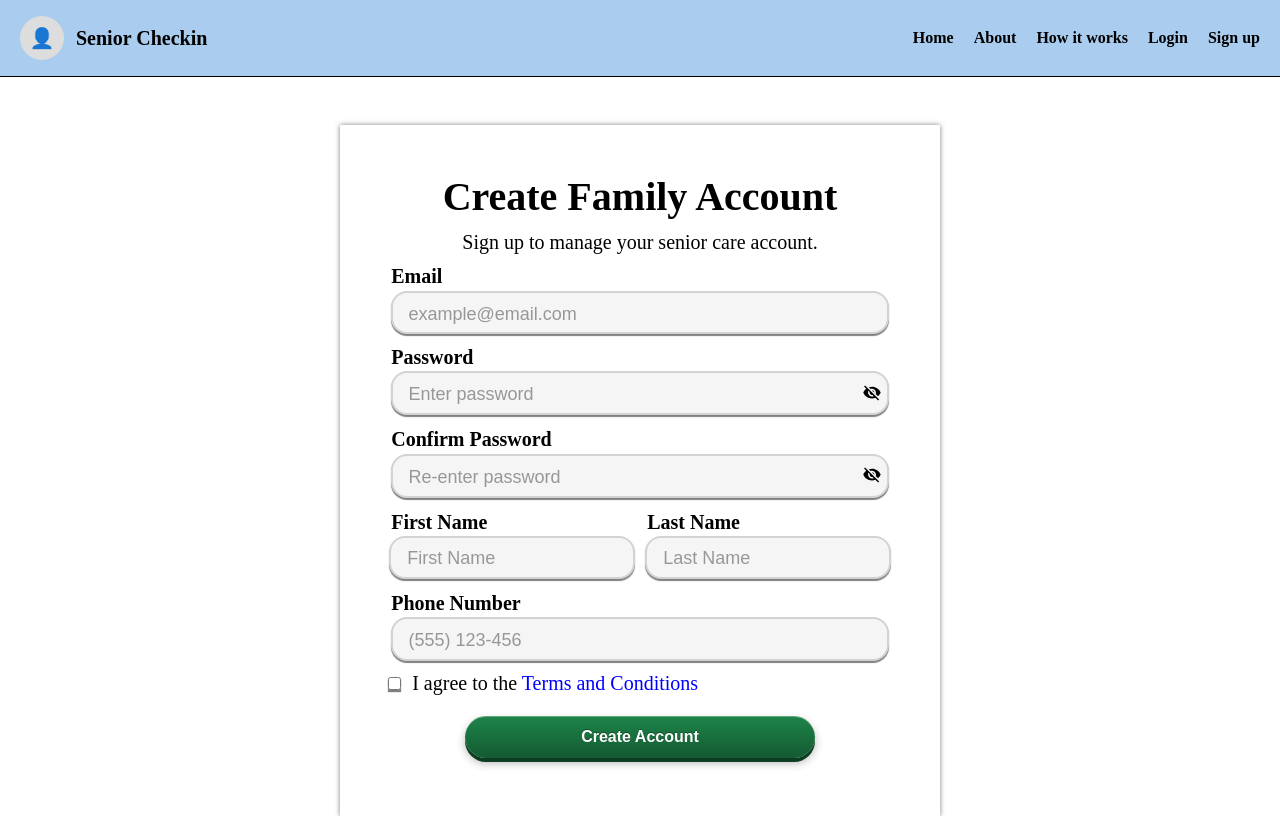
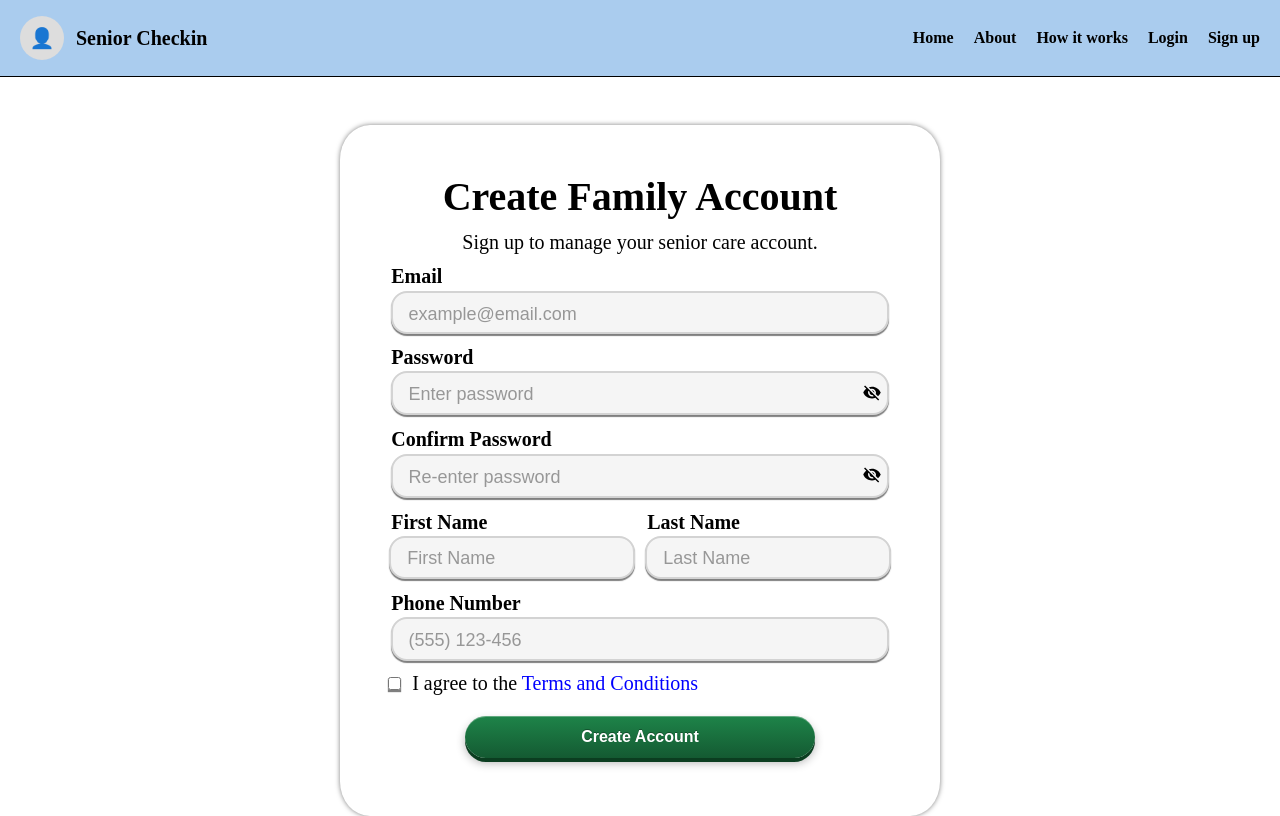
Before and after one commit to nhcarrigan-spring-2026-cohort/azure-lotus, a React (Vite) app in the folder frontend/: page /signup in a window 1280 px wide. Built offline with nearby package versions, Linux system fonts and the light colour scheme.

Commit message:
added border-radius css to form.

```diff
--- a/frontend/src/App.jsx
+++ b/frontend/src/App.jsx
@@ -1,4 +1,4 @@
-import {Route, Routes} from 'react-router';
+import { Route, Routes } from 'react-router';
 import Navbar from './components/Navbar.jsx';
 import Home from './pages/Home.jsx';
 import About from './pages/about.jsx';
--- a/frontend/src/components/ui/FamilyRegistrationForm.css
+++ b/frontend/src/components/ui/FamilyRegistrationForm.css
@@ -9,6 +9,7 @@ p {
   font-size: 1.25rem;
   background-color: white;
   box-shadow: 0 0 5px rgba(0, 0, 0, 0.5);
+  border-radius: 5%;
 }
 
 .title {
```
Also changed, not shown: 1 other file (tests, documents, lock files or other folders).
